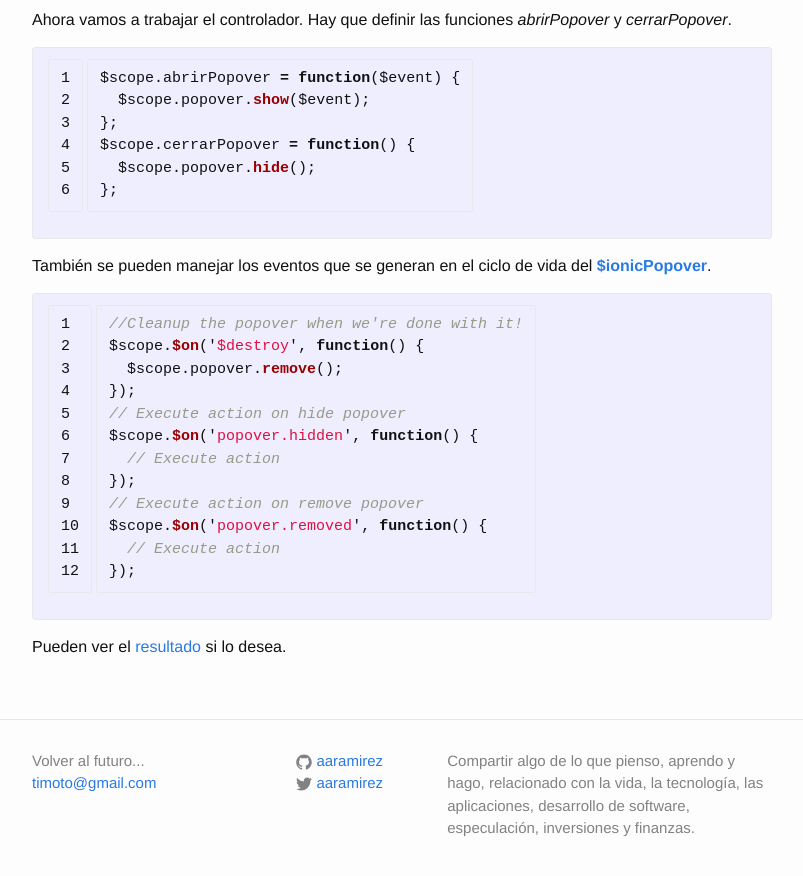
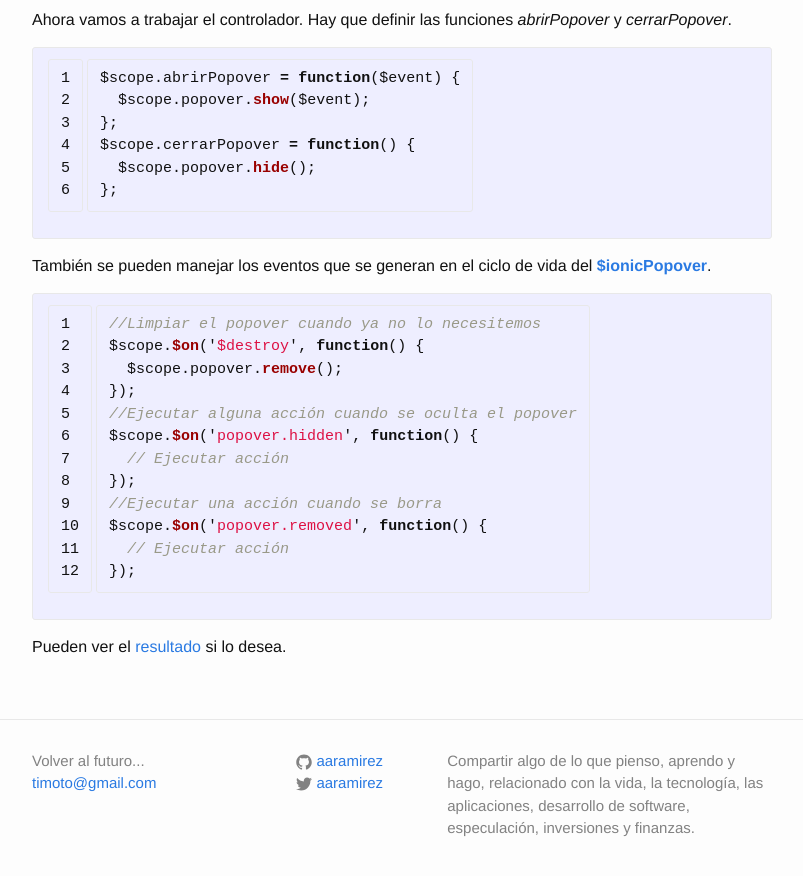
Before and after one commit to aaramirez/aaramirez.github.io, a Jekyll site: the page built from _posts/desarrollos/ionic/2015-11-10-popover.markdown, in a window 1280 px wide and 900 px high, scrolled down 1835 px. Shown: the top 876 px of the window, without its empty margins (238-1041 px from the left). Built offline with Jekyll 4.4.1, drawn with Linux system fonts in a browser that asks for light colours.

Commit message:
Popover - fix

```diff
--- a/_posts/desarrollos/ionic/2015-11-10-popover.markdown
+++ b/_posts/desarrollos/ionic/2015-11-10-popover.markdown
@@ -87,17 +87,17 @@ $scope.cerrarPopover = function() {
 También se pueden manejar los eventos que se generan en el ciclo de vida del [__$ionicPopover__][3].
 
 {% highlight js linenos %}
-//Cleanup the popover when we're done with it!
+//Limpiar el popover cuando ya no lo necesitemos
 $scope.$on('$destroy', function() {
   $scope.popover.remove();
 });
-// Execute action on hide popover
+//Ejecutar alguna acción cuando se oculta el popover
 $scope.$on('popover.hidden', function() {
-  // Execute action
+  // Ejecutar acción
 });
-// Execute action on remove popover
+//Ejecutar una acción cuando se borra
 $scope.$on('popover.removed', function() {
-  // Execute action
+  // Ejecutar acción
 });
 {% endhighlight %}
 
```
